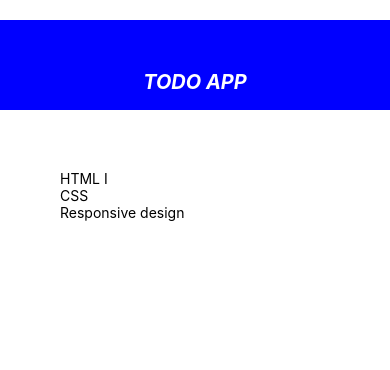
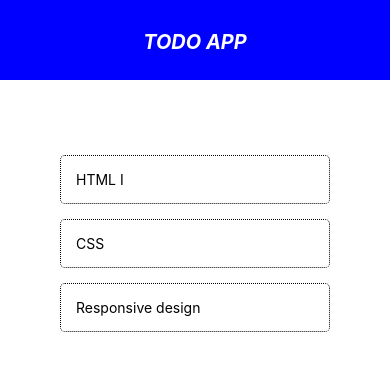
Before and after one commit to Moizasif/react-native-expo, a React Native app: screen / in a window 390 px wide. Shown: the top 370 px of the page. Built offline with nearby package versions, Linux system fonts and the light colour scheme.

Commit message:
Task Component

```diff
--- a/App.js
+++ b/App.js
@@ -1,6 +1,7 @@
 import React,  {useState} from 'react';
 import { FlatList, StyleSheet, Text, View, SafeAreaView} from 'react-native';
 import Header from './components/Header';
+import Task from './components/Task';
 
 export default function App() {
   const [tasks, setTasks] = useState([
@@ -16,7 +17,7 @@
           <FlatList
           data={tasks}
           renderItem={({item}) => (
-            <Text>{item.task}</Text>
+            <Task item={item}/>
           )}
           keyExtractor={(item) => item.id}
           />
--- a/components/Header.js
+++ b/components/Header.js
@@ -14,10 +14,9 @@
 
 const styles = StyleSheet.create({
    header: {
-   paddingTop:50,
-   marginTop: 20,
+   paddingTop:30,
    backgroundColor: "blue",
-   height: 90
+   height: 80
    },
    title:{
      textAlign: "center",
--- /dev/null
+++ b/components/Task.js
@@ -0,0 +1,24 @@
+import React from 'react'
+import { TouchableOpacity, StyleSheet, Text, View} from 'react-native';
+
+const Task = ({item}) => {
+    return (
+        <TouchableOpacity style={styles.item}>
+           <Text>{item.task}</Text>
+        </TouchableOpacity>
+    )
+}
+
+const styles = StyleSheet.create({
+    item:{
+        padding:15,
+        borderColor:'black',
+        borderRadius:5,
+        borderWidth:1,
+        marginTop:15,
+        borderStyle:"dotted"
+
+    }
+})
+
+export default Task
```
